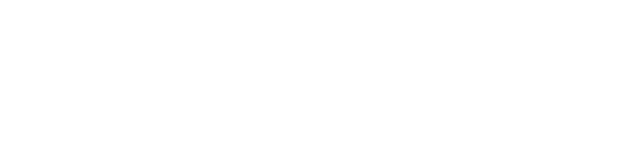
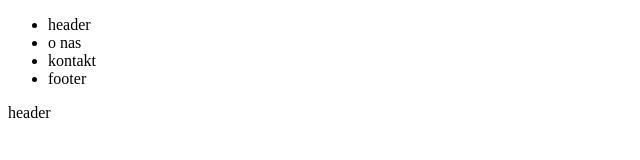
Before and after one commit to pdziwina92/prework-9-struktura-html5, a plain HTML site: page index.html in a window 1280 px wide. Shown: the whole page, without its empty margins (0-640 px from the left). Drawn offline with Linux system fonts and the light colour scheme.

Commit message:
pierwsza zmiana

```diff
--- a/index.html
+++ b/index.html
@@ -7,5 +7,36 @@
 </head>
 <body>
 
+    <nav>
+        <ul>
+            <li>header</li>
+            <li>o nas</li>
+            <li>kontakt</li>
+            <li>footer</li>
+        </ul>
+    </nav>
+
+    <!-- <nav>
+        <ul>
+            <li><a href="#o-nas">o nas</a></li>
+            <li><a href="">footer</a></li>
+            <li><a href=""></a></li>
+            <li><a href=""></a></li>
+        </ul>
+    </nav> -->
+
+    <header id="main">
+        header
+    </header>
+
+    <section id="o-nas">
+        <p class="tekst"></p>
+    </section>
+
+
+
+    <footer id="footer"></footer>
+
+
 </body>
 </html>
```
